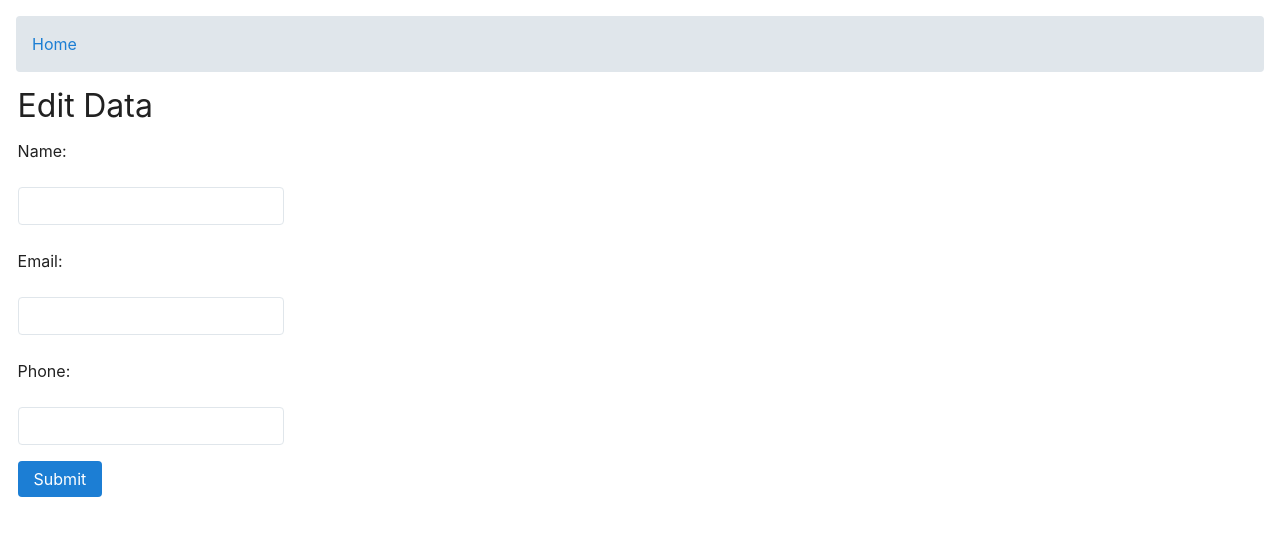
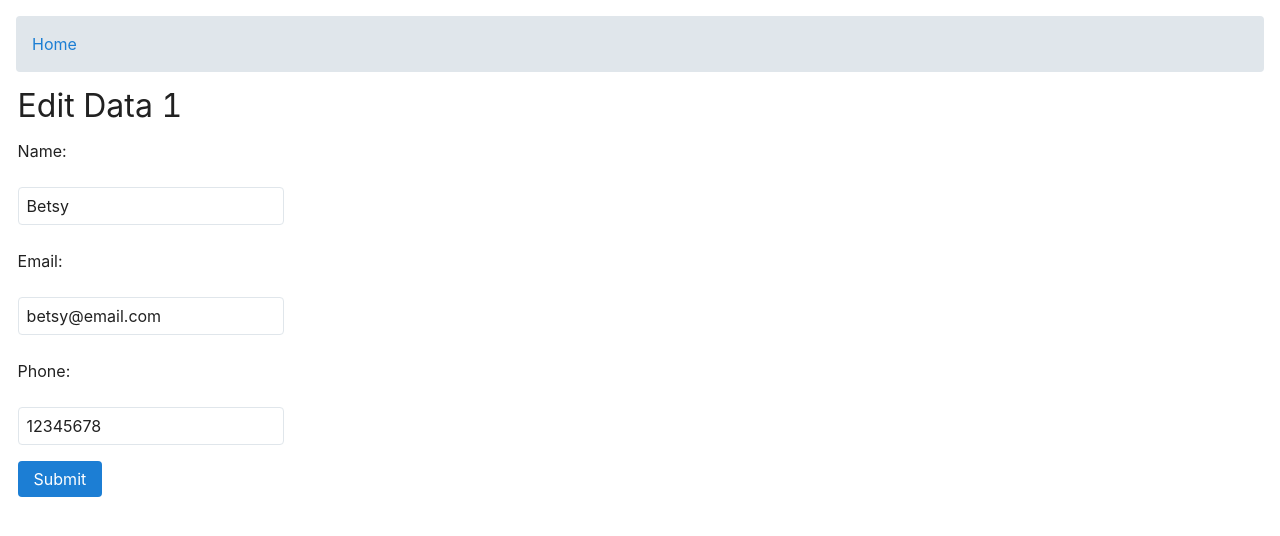
Before and after one commit to daditangs/simple-svelte, a SvelteKit app in the folder apps/simple-svelte/: page /edit/1 in a window 1280 px wide. Shown: the top 536 px of the page. Built offline with nearby package versions, Linux system fonts and the light colour scheme.

Commit message:
integrate slug param and form data

```diff
--- /dev/null
+++ b/apps/simple-svelte/src/routes/edit/[slug]/+page.server.js
@@ -0,0 +1,9 @@
+import { list } from '../../../data.js';
+// @ts-expect-error: This is a workaround for a known TypeScript issue
+export const load = ({ params }) => {
+  console.log('list: ', list.filter((item) => item.id === params.slug)[0]);
+  return {
+      slug: params.slug,
+      data: list.filter((item) => item.id === params.slug)[0]
+  }
+}
--- a/apps/simple-svelte/src/routes/edit/[slug]/+page.svelte
+++ b/apps/simple-svelte/src/routes/edit/[slug]/+page.svelte
@@ -1,7 +1,8 @@
 <script>
-  export let name = '';
-  export let email = '';
-  export let phone = '';
+  export let data;
+  export let name = data.data.name;
+  export let email = data.data.email;
+  export let phone = data.data.phone;
 
   function handleSubmit() {
     // Handle form submission here
@@ -12,7 +13,7 @@
   }
 </script>
 
-<h1> Edit Data </h1>
+<h1> Edit Data {data.slug} </h1>
 <form on:submit={handleSubmit}>
   <label for="name">Name:</label>
   <input type="text" id="name" bind:value={name} />
```
